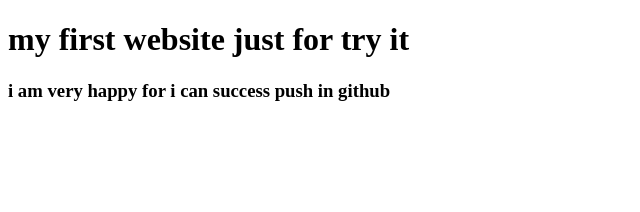
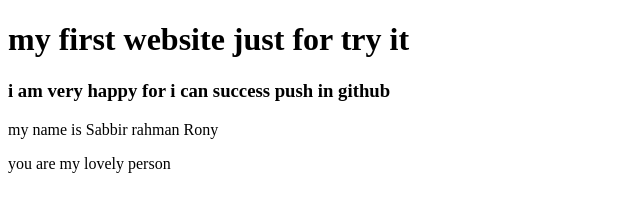
Before and after one commit to sabbirrahmanrony/my-first-website, a plain HTML site: page index.html in a window 1280 px wide. Shown: the whole page, without its empty margins (0-640 px from the left). Drawn offline with Linux system fonts and the light colour scheme.

Commit message:
go ahead

```diff
--- a/index.html
+++ b/index.html
@@ -9,5 +9,7 @@
 <body>
    <h1> my first website just for try it</h1>
    <h3>i am very happy for i can success push in github</h3>
+   <p>my name is Sabbir rahman Rony</p>
+   <p>you are my lovely person</p>
 </body>
 </html>
```
